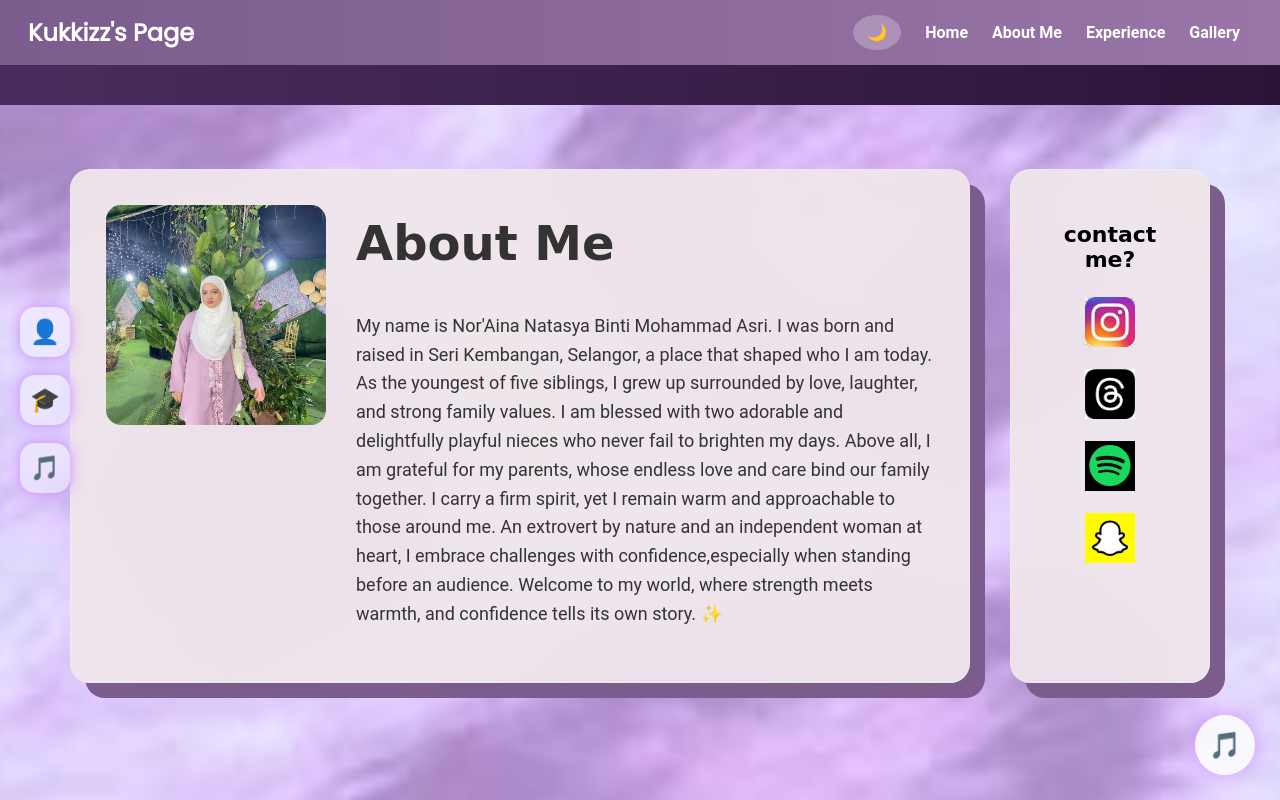
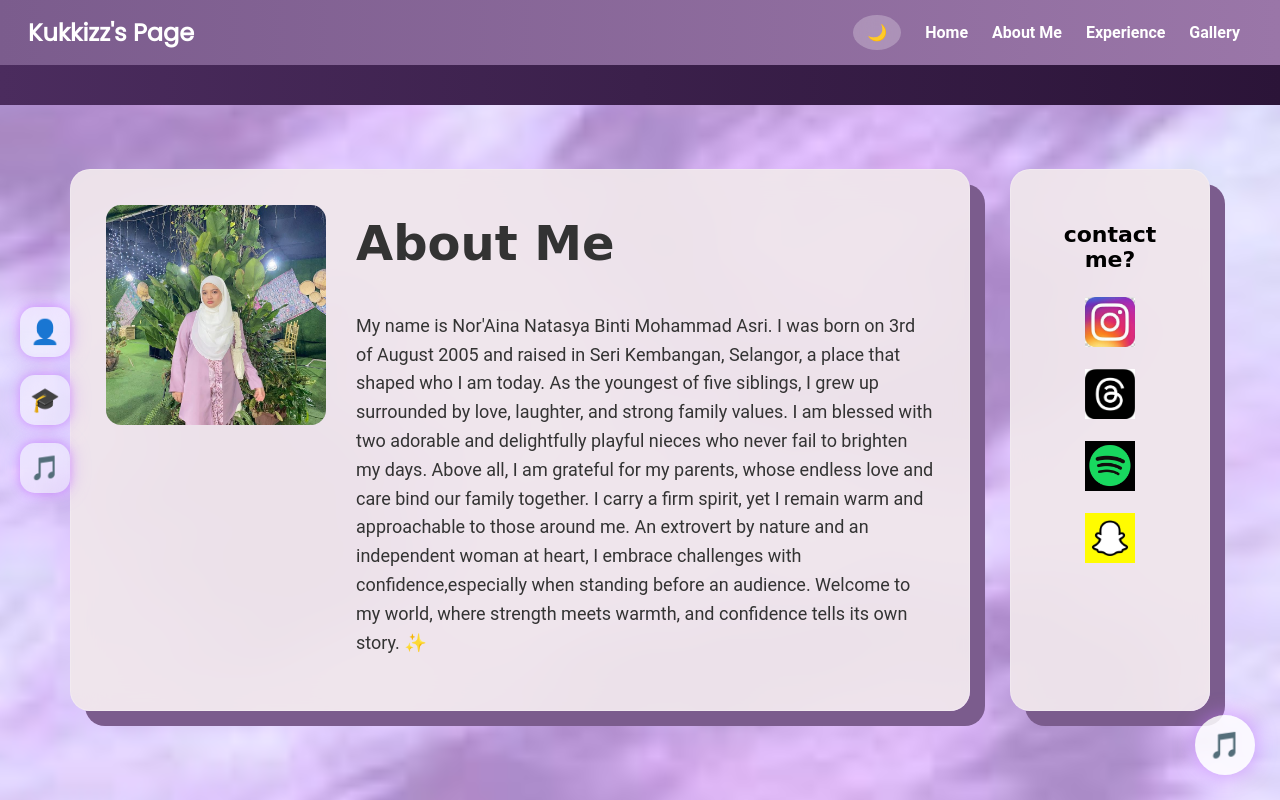
Before and after one commit to 2023868314-eng/resume, a plain HTML site: page about.html in a window 1280 px wide. Shown: the top 800 px of the page. Drawn offline with Linux system fonts and the light colour scheme.

Commit message:
Update about.html

```diff
--- a/about.html
+++ b/about.html
@@ -67,7 +67,7 @@ body {
         <div class="about-text">
             <h2>About Me</h2>
             <p>
-             My name is Nor'Aina Natasya Binti Mohammad Asri. I was born and raised in Seri Kembangan, Selangor, a place that shaped who I am today. As the youngest of five siblings, I grew up surrounded by love, laughter, and strong family values. I am blessed with two adorable and delightfully playful nieces who never fail to brighten my days. Above all, I am grateful for my parents, whose endless love and care bind our family together.
+             My name is Nor'Aina Natasya Binti Mohammad Asri. I was born on 3rd of August 2005 and raised in Seri Kembangan, Selangor, a place that shaped who I am today. As the youngest of five siblings, I grew up surrounded by love, laughter, and strong family values. I am blessed with two adorable and delightfully playful nieces who never fail to brighten my days. Above all, I am grateful for my parents, whose endless love and care bind our family together.
 
 I carry a firm spirit, yet I remain warm and approachable to those around me. An extrovert by nature and an independent woman at heart, I embrace challenges with confidence,especially when standing before an audience.
 
```
